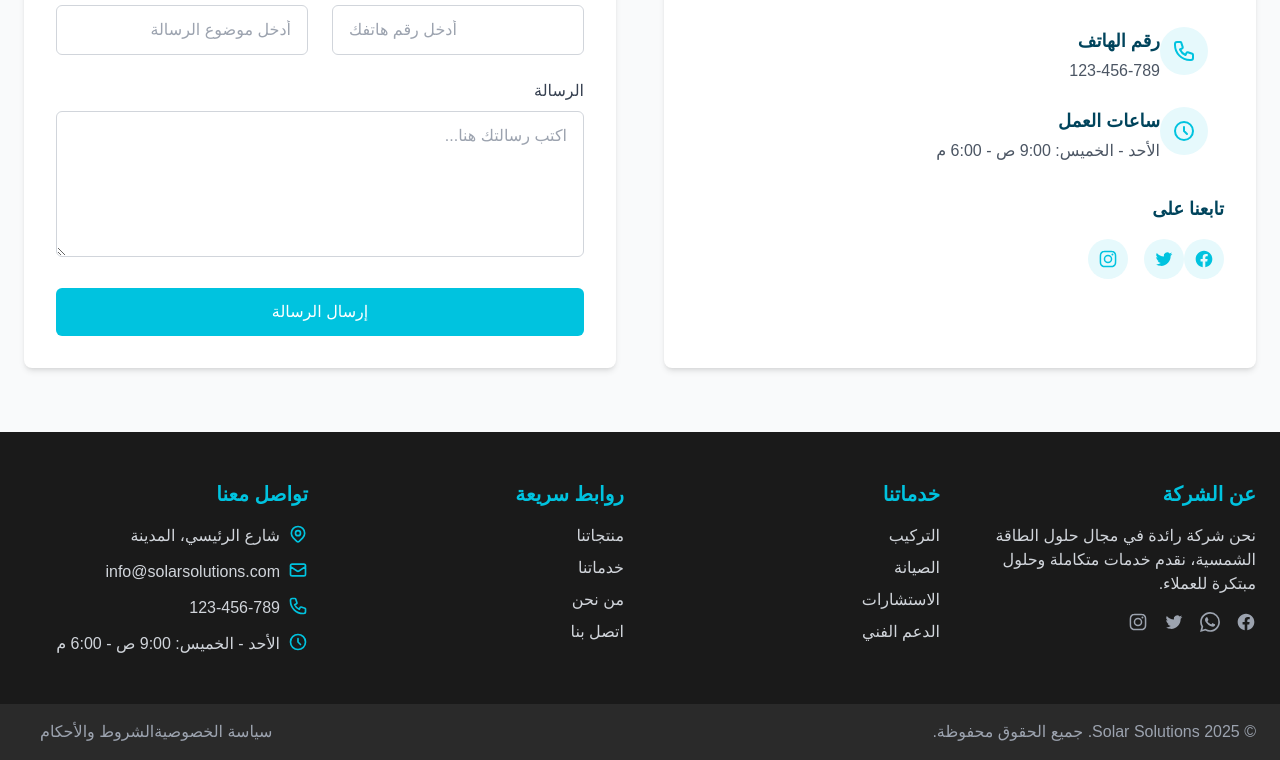
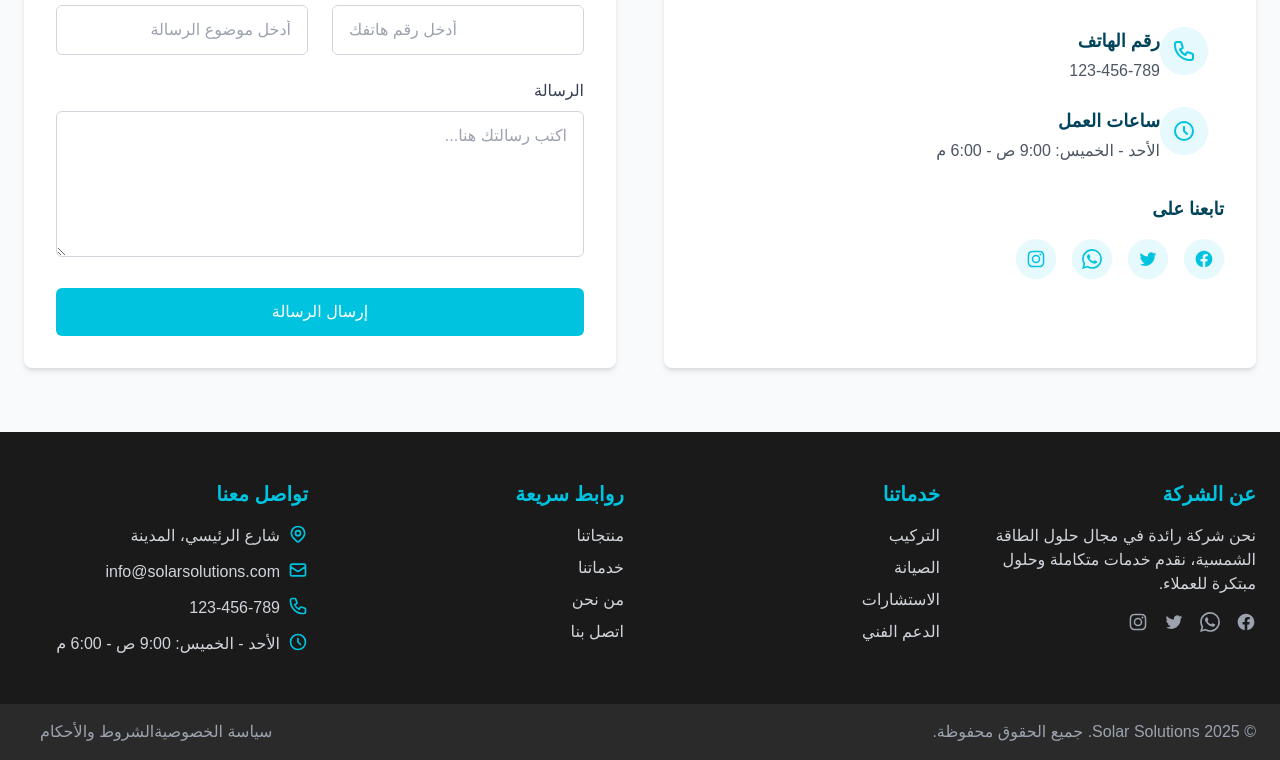
Before and after one commit to EngHamze0/My-Project-front, a React (Vite) app: page / in a window 1280 px wide. Shown: the part 3655-4415 px from the top of the page. Built offline with nearby package versions, Linux system fonts and the light colour scheme.

Commit message:
Enhance ContactUs component with additional social media icons. Added new SVG icons for improved visual engagement and user interaction.

```diff
--- a/src/components/Home/ContactUs.jsx
+++ b/src/components/Home/ContactUs.jsx
@@ -141,9 +141,17 @@
                     <path fillRule="evenodd" d="M22 12c0-5.523-4.477-10-10-10S2 6.477 2 12c0 4.991 3.657 9.128 8.438 9.878v-6.987h-2.54V12h2.54V9.797c0-2.506 1.492-3.89 3.777-3.89 1.094 0 2.238.195 2.238.195v2.46h-1.26c-1.243 0-1.63.771-1.63 1.562V12h2.773l-.443 2.89h-2.33v6.988C18.343 21.128 22 16.991 22 12z" clipRule="evenodd" />
                   </svg>
                 </a>
+                <a href="#" className="">
+
+                </a>
                 <a href="#" className="w-10 h-10 bg-primary-50 rounded-full flex items-center justify-center hover:bg-primary-100 transition-colors duration-300">
                   <svg className="w-5 h-5 text-primary-500" fill="currentColor" viewBox="0 0 24 24" aria-hidden="true">
                     <path d="M8.29 20.251c7.547 0 11.675-6.253 11.675-11.675 0-.178 0-.355-.012-.53A8.348 8.348 0 0022 5.92a8.19 8.19 0 01-2.357.646 4.118 4.118 0 001.804-2.27 8.224 8.224 0 01-2.605.996 4.107 4.107 0 00-6.993 3.743 11.65 11.65 0 01-8.457-4.287 4.106 4.106 0 001.27 5.477A4.072 4.072 0 012.8 9.713v.052a4.105 4.105 0 003.292 4.022 4.095 4.095 0 01-1.853.07 4.108 4.108 0 003.834 2.85A8.233 8.233 0 012 18.407a11.616 11.616 0 006.29 1.84" />
+                  </svg>
+                </a>
+                <a href="#" className="w-10 h-10 bg-primary-50 rounded-full flex items-center justify-center hover:bg-primary-100 transition-colors duration-300">
+                  <svg className="w-5 h-5 text-primary-500" fill="currentColor" viewBox="0 0 24 24" aria-hidden="true">
+                    <path d="M17.472 14.382c-.297-.149-1.758-.867-2.03-.967-.273-.099-.471-.148-.67.15-.197.297-.767.966-.94 1.164-.173.199-.347.223-.644.075-.297-.15-1.255-.463-2.39-1.475-.883-.788-1.48-1.761-1.653-2.059-.173-.297-.018-.458.13-.606.134-.133.298-.347.446-.52.149-.174.198-.298.298-.497.099-.198.05-.371-.025-.52-.075-.149-.669-1.612-.916-2.207-.242-.579-.487-.5-.669-.51-.173-.008-.371-.01-.57-.01-.198 0-.52.074-.792.372-.272.297-1.04 1.016-1.04 2.479 0 1.462 1.065 2.875 1.213 3.074.149.198 2.096 3.2 5.077 4.487.709.306 1.262.489 1.694.625.712.227 1.36.195 1.871.118.571-.085 1.758-.719 2.006-1.413.248-.694.248-1.289.173-1.413-.074-.124-.272-.198-.57-.347m-5.421 7.403h-.004a9.87 9.87 0 01-5.031-1.378l-.361-.214-3.741.982.998-3.648-.235-.374a9.86 9.86 0 01-1.51-5.26c.001-5.45 4.436-9.884 9.888-9.884 2.64 0 5.122 1.03 6.988 2.898a9.825 9.825 0 012.893 6.994c-.003 5.45-4.437 9.884-9.885 9.884m8.413-18.297A11.815 11.815 0 0012.05 0C5.495 0 .16 5.335.157 11.892c0 2.096.547 4.142 1.588 5.945L.057 24l6.305-1.654a11.882 11.882 0 005.683 1.448h.005c6.554 0 11.89-5.335 11.893-11.893a11.821 11.821 0 00-3.48-8.413z"/>
                   </svg>
                 </a>
                 <a href="#" className="w-10 h-10 bg-primary-50 rounded-full flex items-center justify-center hover:bg-primary-100 transition-colors duration-300">
```
